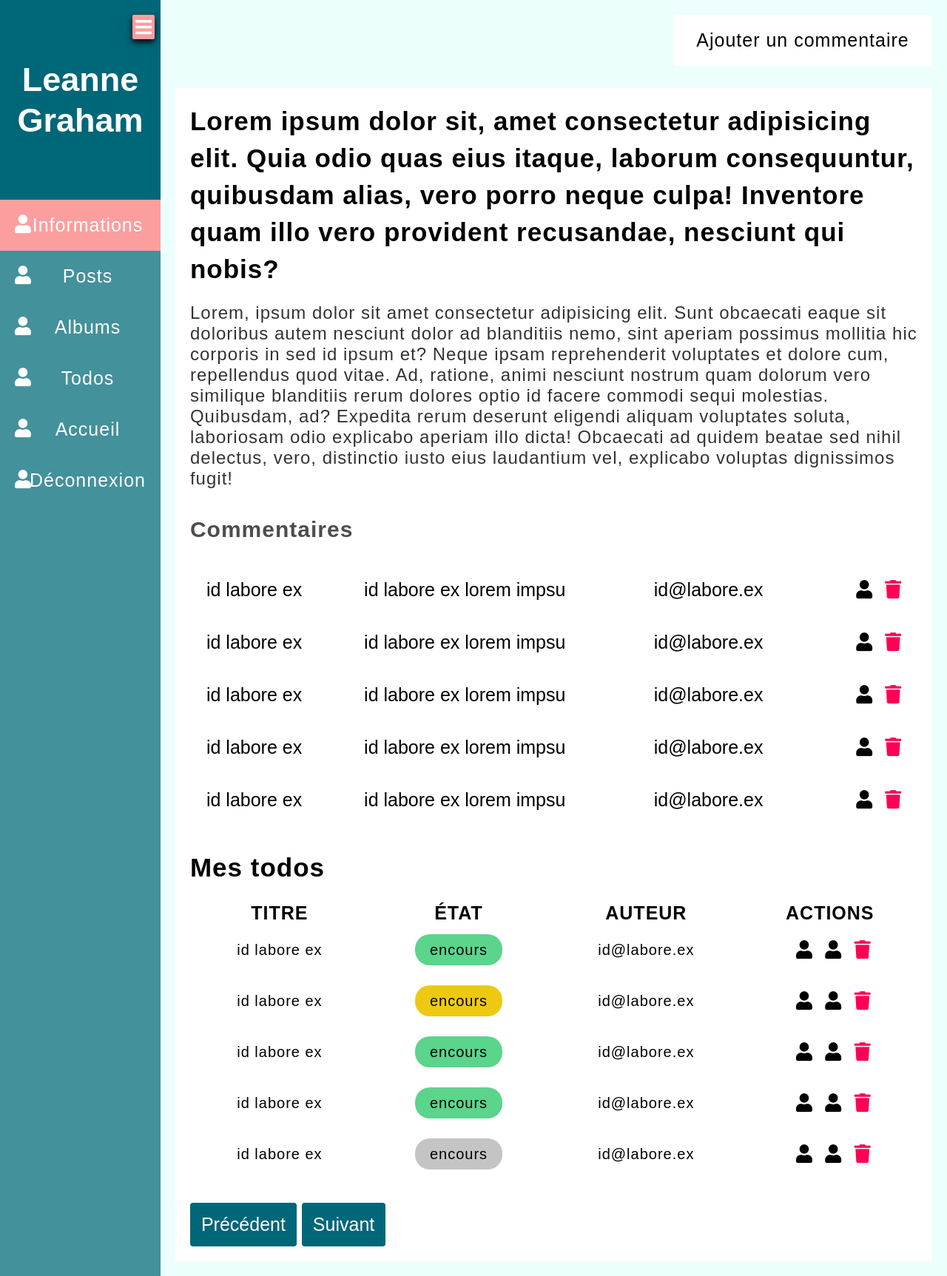
After one commit to RIDIALfa/Flask, a Flask app: page /post in a window 1280 px wide. The commit adds this page. Shown: the whole page at 74% size. Run offline with Flask 2, Linux system fonts and the light colour scheme; some libraries are stand-ins or nearby versions.

Commit message:
mis a jour de la page album et post

```diff
--- a/main.py
+++ b/main.py
@@ -39,9 +39,17 @@ def compte():
 def posts():
     return render_template('pages/comptes/posts.html')
 
+@app.route('/post')
+def post():
+    return render_template('pages/comptes/post.html')
+
 @app.route('/albums')
 def albums():
     return render_template('pages/comptes/albums.html')
+
+@app.route('/album')
+def album():
+    return render_template('pages/comptes/album.html')
 
 @app.route('/todos')
 def todos():
--- a/static/css/compte.css
+++ b/static/css/compte.css
@@ -156,3 +156,128 @@ body{
     border-radius: 4px;
     cursor: pointer;
 }
+
+
+/* ************************** */
+/* ******SINGLE ALBUM******* */
+/* ************************ */
+.divHeadAlbum{
+    display: flex;
+    justify-content: space-between;
+}
+.divHeadAlbum .divFaIcons span{
+    cursor: pointer;
+    transition: all ease .3s;
+}
+.divHeadAlbum .divFaIcons span:first-child{
+    color: #006778;
+}
+.divHeadAlbum .divFaIcons span:last-child{
+    color: #f05;
+    margin-left: 10px;
+}
+
+
+
+/* ************************** */
+/* ******SINGLE POST******* */
+/* ************************ */
+.containerSinglePost{
+    padding: 20px;
+}
+.containerSinglePost .btns button{
+    background: #ffffff;
+    color: #000000;
+    width: 350px;
+    margin-right: 0;
+}
+
+.divContainerDetail{
+    background: #ffffff;
+    padding: 20px;
+    margin-top: 30px;
+}
+
+.divContainerDetail h2{
+    font-size: 35px;
+    line-height: 50px;
+    letter-spacing: 1px;
+    margin-bottom: 20px;
+}
+
+.divContainerDetail p{
+    font-size: 24px;
+    letter-spacing: 1px;
+    opacity: 0.8;
+}
+
+.divCommentaires{
+    margin: 30px 0;
+}
+
+.divCommentaires h2{
+   font-size: 30px;
+   color: #4d4d4d;
+}
+
+.divCommentaires table{
+    width: 100%;
+}
+
+.divCommentaires table tr td{
+    padding: 20px;
+}
+
+.divCommentaires table tr td:last-child{
+    text-align: end;
+}
+
+.divCommentaires table tr td:last-child span{
+    cursor: pointer;
+    transition: all ease .3s;
+    margin-left: 10px;
+}
+
+.fa-trash{
+    color: #f05;
+}
+
+
+
+/* ****************************** */
+/* ********TABLE TODO LIST****** */
+/* **************************** */
+
+#tableTodoList thead tr th{
+    text-align: center;
+    text-transform: uppercase;
+    letter-spacing: 1px;
+}
+
+#tableTodoList tbody tr td{
+    text-align: center;
+    letter-spacing: 1px;
+    font-size: 20px;
+}
+
+#tableTodoList td span.status{
+    background: #ECFFFD;
+    padding: 10px 20px;
+    font-size: 20px;
+    border-radius: 20px;
+}
+
+#tableTodoList td span.status.done{
+    background: #5BD48C;
+}
+#tableTodoList td span.status.todo{
+    background: #C4C4C4;
+}
+#tableTodoList td span.status.pending{
+    background: #EDCA11;
+}
+
+#too{
+    font-size: 35px;
+    color: #000000;
+}
--- a/static/css/style.css
+++ b/static/css/style.css
@@ -60,4 +60,5 @@ input[type=submit]:hover {
     background-color: white;
     color: #53af57;
     border: 1px solid #53af57;
+    /* botto */
 }
--- /dev/null
+++ b/templates/pages/comptes/post.html
@@ -0,0 +1,158 @@
+{% extends 'user_template.html' %}
+
+{% block contenuUser%}
+
+
+<div class="containerSinglePost">
+
+    <div class="btns">
+        <button>Ajouter un commentaire</button>
+    </div>
+
+    <div class="divContainerDetail">
+
+        <h2>Lorem ipsum dolor sit, amet consectetur adipisicing elit. Quia odio quas eius itaque, laborum consequuntur, quibusdam alias, vero porro neque culpa! Inventore quam illo vero provident recusandae, nesciunt qui nobis?</h2>
+
+        <p>Lorem, ipsum dolor sit amet consectetur adipisicing elit. Sunt obcaecati eaque sit doloribus autem nesciunt dolor ad blanditiis nemo, sint aperiam possimus mollitia hic corporis in sed id ipsum et?
+        Neque ipsam reprehenderit voluptates et dolore cum, repellendus quod vitae. Ad, ratione, animi nesciunt nostrum quam dolorum vero similique blanditiis rerum dolores optio id facere commodi sequi molestias. Quibusdam, ad?
+        Expedita rerum deserunt eligendi aliquam voluptates soluta, laboriosam odio explicabo aperiam illo dicta! Obcaecati ad quidem beatae sed nihil delectus, vero, distinctio iusto eius laudantium vel, explicabo voluptas dignissimos fugit!</p>
+
+
+        <div class="divCommentaires">
+            <h2>Commentaires</h2>
+            <table>
+                <tbody>
+                    <tr>
+                        <td>id labore ex</td>
+                        <td>id labore ex lorem impsu</td>
+                        <td>id@labore.ex</td>
+                        <td>
+                            <span class="fa fa-user"></span>
+                            <span class="fa fa-trash"></span>
+                        </td>
+                    </tr>
+                    <tr>
+                        <td>id labore ex</td>
+                        <td>id labore ex lorem impsu</td>
+                        <td>id@labore.ex</td>
+                        <td>
+                            <span class="fa fa-user"></span>
+                            <span class="fa fa-trash"></span>
+                        </td>
+                    </tr>
+                    <tr>
+                        <td>id labore ex</td>
+                        <td>id labore ex lorem impsu</td>
+                        <td>id@labore.ex</td>
+                        <td>
+                            <span class="fa fa-user"></span>
+                            <span class="fa fa-trash"></span>
+                        </td>
+                    </tr>
+
+                    <tr>
+                        <td>id labore ex</td>
+                        <td>id labore ex lorem impsu</td>
+                        <td>id@labore.ex</td>
+                        <td>
+                            <span class="fa fa-user"></span>
+                            <span class="fa fa-trash"></span>
+                        </td>
+                    </tr>
+
+                    <tr>
+                        <td>id labore ex</td>
+                        <td>id labore ex lorem impsu</td>
+                        <td>id@labore.ex</td>
+                        <td>
+                            <span class="fa fa-user"></span>
+                            <span class="fa fa-trash"></span>
+                        </td>
+                    </tr>
+                </tbody>
+            </table>
+        </div>
+
+
+
+        <div class="divCommentaires">
+            <h2 id="too">Mes todos</h2>
+            <table id="tableTodoList">
+                <thead>
+                    <tr>
+                        <th>titre</th>
+                        <th>état</th>
+                        <th>auteur</th>
+                        <th>actions</th>
+                    </tr>
+                </thead>
+                <tbody>
+                    <tr>
+                        <td>id labore ex</td>
+                        <td><span class="status done">encours</span></td>
+                        <td>id@labore.ex</td>
+                        <td>
+                            <span class="fa fa-user"></span>
+                            <span class="fa fa-user"></span>
+                            <span class="fa fa-trash"></span>
+                        </td>
+                    </tr>
+                    <tr>
+                        <td>id labore ex</td>
+                        <td><span class="status pending">encours</span></td>
+                        <td>id@labore.ex</td>
+                        <td>
+                            <span class="fa fa-user"></span>
+                            <span class="fa fa-user"></span>
+                            <span class="fa fa-trash"></span>
+                        </td>
+                    </tr>
+                    <tr>
+                        <td>id labore ex</td>
+                        <td><span class="status done">encours</span></td>
+                        <td>id@labore.ex</td>
+                        <td>
+                            <span class="fa fa-user"></span>
+                            <span class="fa fa-user"></span>
+                            <span class="fa fa-trash"></span>
+                        </td>
+                    </tr>
+
+                    <tr>
+                        <td>id labore ex</td>
+                        <td><span class="status done">encours</span></td>
+                        <td>id@labore.ex</td>
+                        <td>
+                            <span class="fa fa-user"></span>
+                            <span class="fa fa-user"></span>
+                            <span class="fa fa-trash"></span>
+                        </td>
+                    </tr>
+
+                    <tr>
+                        <td>id labore ex</td>
+                        <td><span class="status todo">encours</span></td>
+                        <td>id@labore.ex</td>
+                        <td>
+                            <span class="fa fa-user"></span>
+                            <span class="fa fa-user"></span>
+                            <span class="fa fa-trash"></span>
+                        </td>
+                    </tr>
+                </tbody>
+            </table>
+        </div>
+
+        <div class="divPagination">
+            <button>Précédent</button>
+
+            <button>Suivant</button>
+        </div>
+    </div>
+
+
+
+</div>
+
+
+{% endblock %}
```
Also changed, not shown: templates/pages/comptes/album.html (added, +79 -0 lines).
